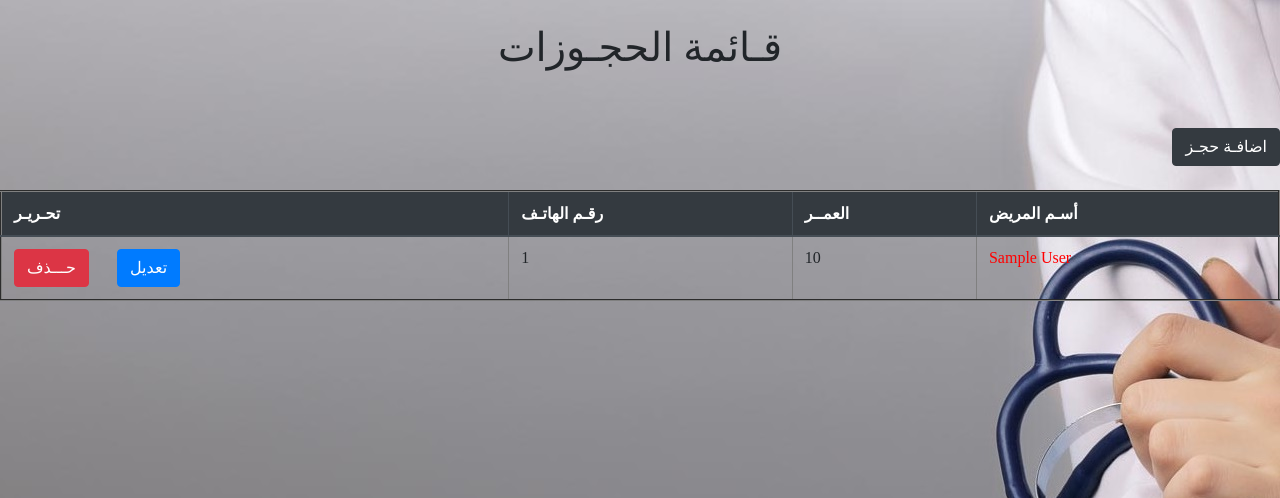
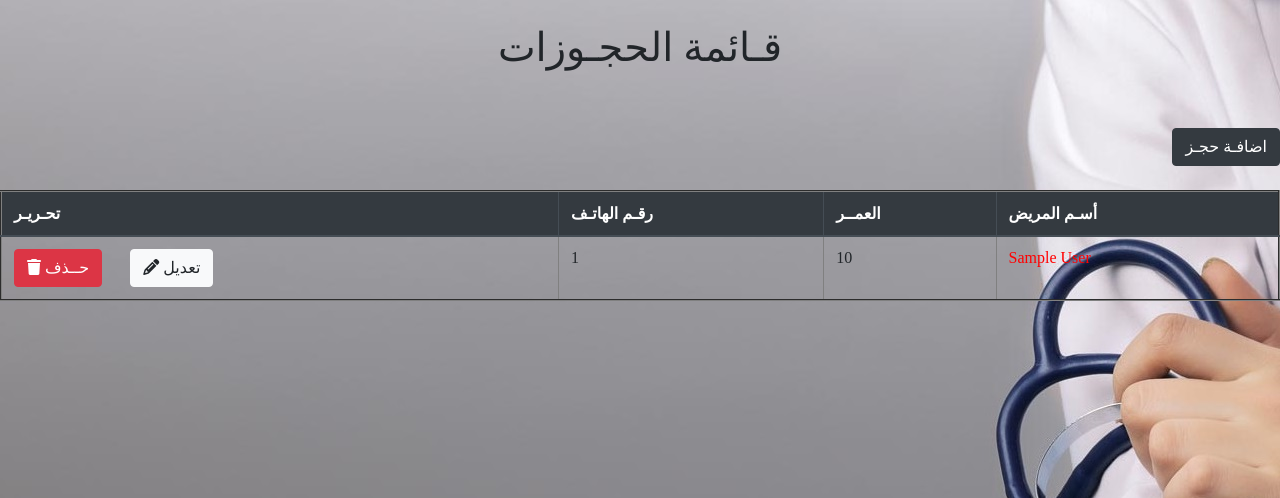
Before and after one commit to abdalsalamfalah/reg, a Django app: template salam/templates/index.html in a window 1280 px wide. Shown: the top 498 px of the page. Run offline with Django 3.2, Linux system fonts and the light colour scheme; the template is opened without the code that fills it: most values are stand-ins (such as "Sample title", 1, 10 or a date in 2020); some libraries are stand-ins or nearby versions.

Commit message:
Update index.html

```diff
--- a/salam/templates/index.html
+++ b/salam/templates/index.html
@@ -65,7 +65,7 @@ color: red;
 </thead>
 {% for item in information %}
 <tr>
- <td><a href=" {% url 'Delete' item.id %} " class="btn btn-danger">حـــذف</a>  &#160;&#160;&#160;&#160;&#160;&#160;<a href=" {% url 'Update' item.id %} " class="btn btn-primary">تعديل </a></td>
+ <td><a href=" {% url 'Delete' item.id %} " class="btn btn-danger"><i class="fas fa-trash"></i> حــذف</a>  &#160;&#160;&#160;&#160;&#160;&#160;<a href=" {% url 'Update' item.id %} " class="btn btn-Light"> <i class="fas fa-pencil-alt"></i> تعديل</a></td>
 
     <td>{{item.phone_number}}</td>
       <td>{{item.the_age}}</td>
@@ -87,6 +87,6 @@ color: red;
 <script src="https://code.jquery.com/jquery-3.3.1.slim.min.js" integrity="sha384-q8i/X+965DzO0rT7abK41JStQIAqVgRVzpbzo5smXKp4YfRvH+8abtTE1Pi6jizo" crossorigin="anonymous"></script>
 <script src="https://cdnjs.cloudflare.com/ajax/libs/popper.js/1.14.7/umd/popper.min.js" integrity="sha384-UO2eT0CpHqdSJQ6hJty5KVphtPhzWj9WO1clHTMGa3JDZwrnQq4sF86dIHNDz0W1" crossorigin="anonymous"></script>
 <script src="https://stackpath.bootstrapcdn.com/bootstrap/4.3.1/js/bootstrap.min.js" integrity="sha384-JjSmVgyd0p3pXB1rRibZUAYoIIy6OrQ6VrjIEaFf/nJGzIxFDsf4x0xIM+B07jRM" crossorigin="anonymous"></script>
-
+<script src="https://kit.fontawesome.com/a076d05399.js"></script>
 </body>
 </html>
```
